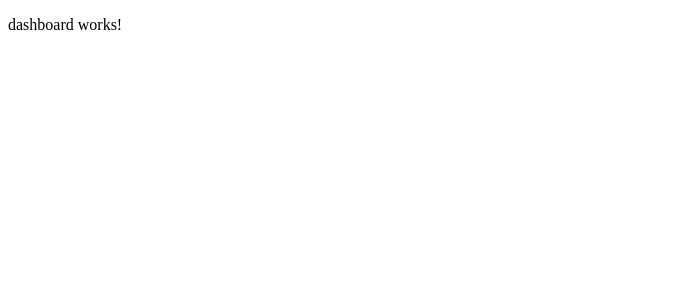
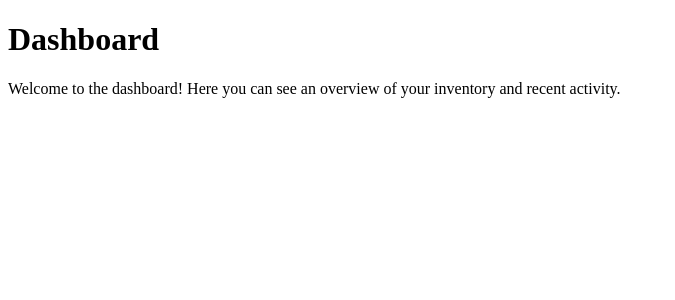
Before and after one commit to elmarzmo/ware-saas, an Angular app in the folder inventory-frontend/: page /dashboard in a window 1280 px wide. Shown: the top 300 px of the page, without its empty margins (0-675 px from the left). Built offline with nearby package versions, Linux system fonts and the light colour scheme.

Commit message:
feat(dashboard): basic dashboard UI

```diff
--- a/inventory-frontend/src/app/features/dashboard/dashboard.html
+++ b/inventory-frontend/src/app/features/dashboard/dashboard.html
@@ -1 +1,5 @@
-<p>dashboard works!</p>
+<div class="dashboard">
+    <h1>Dashboard</h1>
+    <p>Welcome to the dashboard! Here you can see an overview of your inventory and recent activity.</p>
+
+</div>
```
